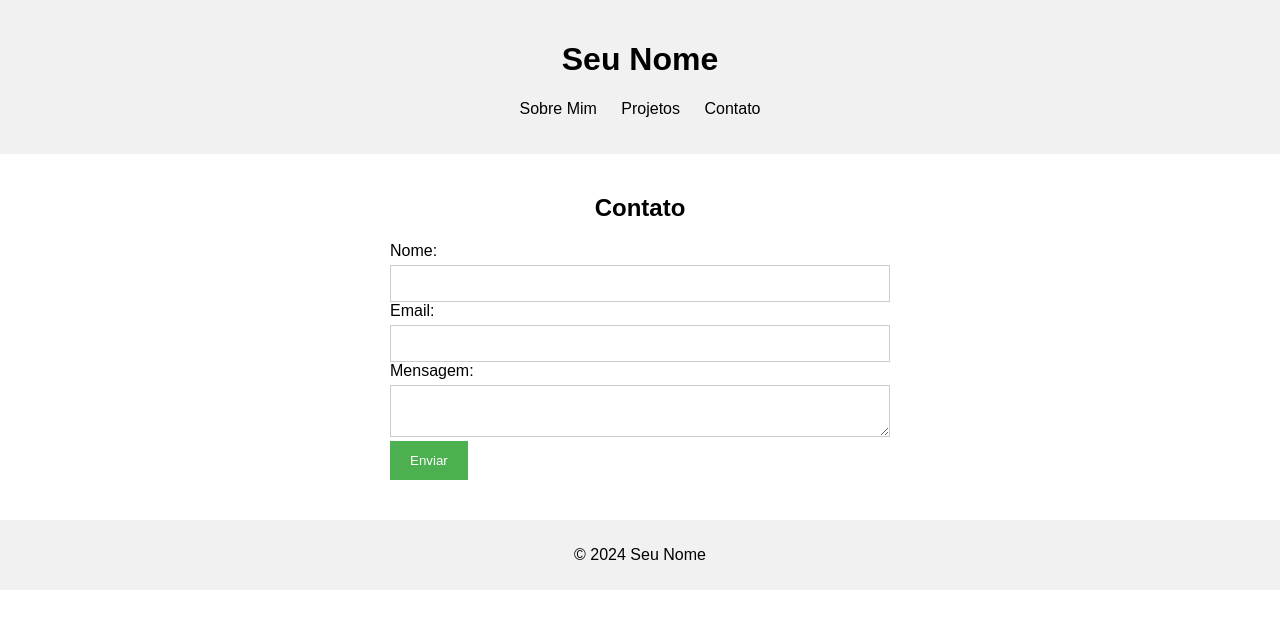
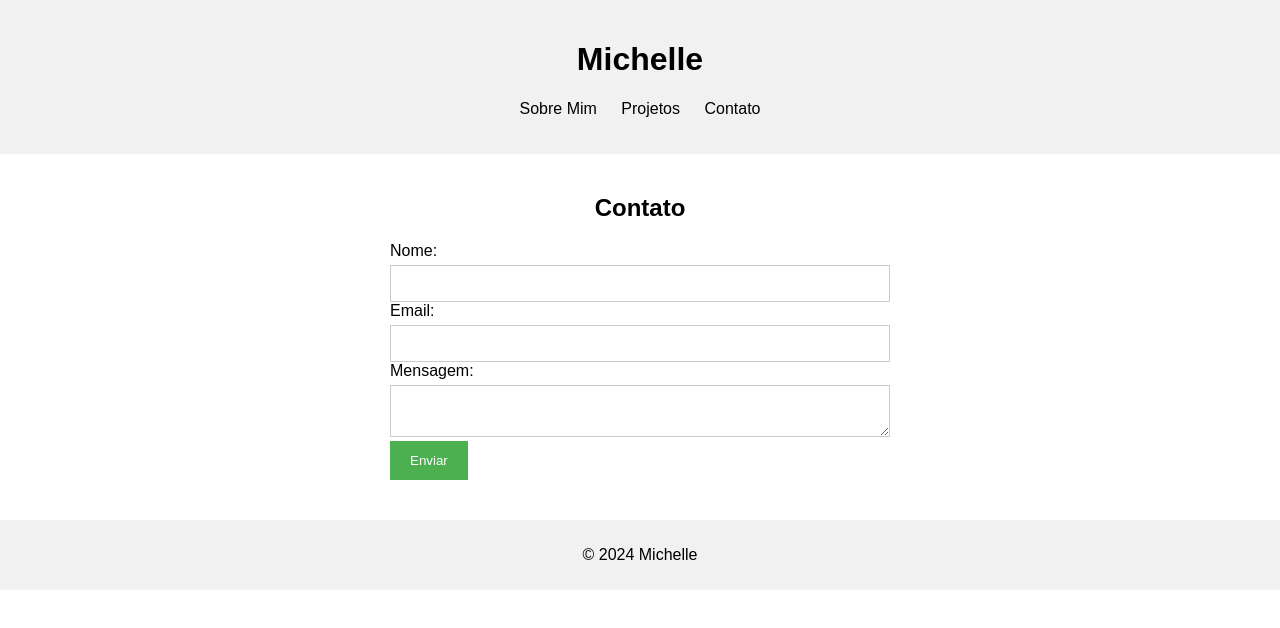
Before and after one commit to ChellySil/portifolio, a plain HTML site: page contato.html in a window 1280 px wide. Drawn offline with Linux system fonts and the light colour scheme.

Commit message:
Update contato.html

```diff
--- a/contato.html
+++ b/contato.html
@@ -8,7 +8,7 @@
 </head>
 <body>
     <header>
-        <h1>Seu Nome</h1>
+        <h1>Michelle</h1>
         <nav>
             <ul>
                 <li><a href="index.html">Sobre Mim</a></li>
@@ -37,7 +37,7 @@
     </main>
 
     <footer>
-        <p>&copy; 2024 Seu Nome</p>
+        <p>&copy; 2024 Michelle</p>
     </footer>
 </body>
 </html>
```
